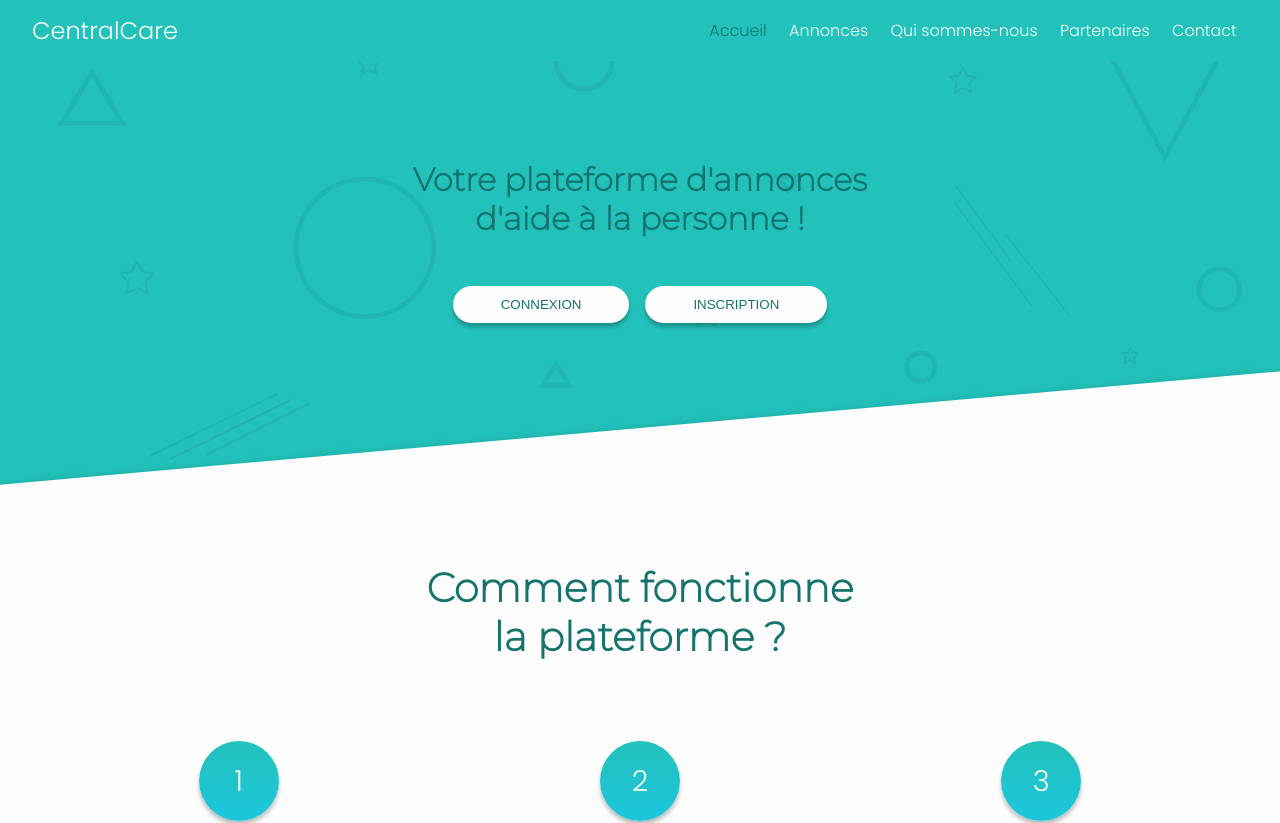
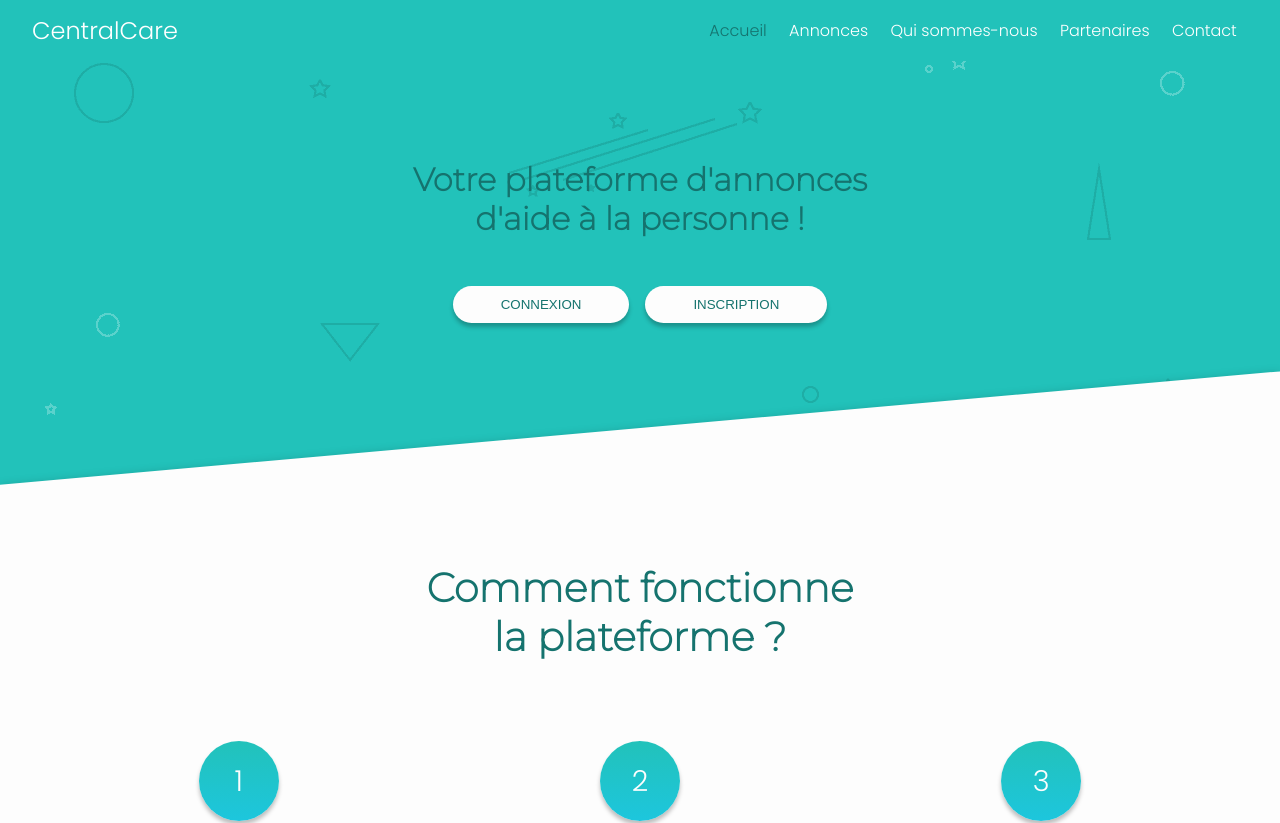
Before and after one commit to devbw/CentralCareClient, a React (Create React App) app: page / in a window 1280 px wide. Shown: the top 823 px of the page. Built offline with nearby package versions, Linux system fonts and the light colour scheme.

Commit message:
change background

```diff
--- a/src/styles/_settings.scss
+++ b/src/styles/_settings.scss
@@ -27,7 +27,7 @@ body {
 	max-height: 100%;
 	min-height: 100vh;
 	background: $linear;
-	background-image: url(../assets/polygon.webp);
+	background-image: url(../assets/polygon1.webp);
 	font-family: 'Poppins', sans-serif;
 }
 h1,
```
Also changed, not shown: src/assets/polygon1.webp (added).
